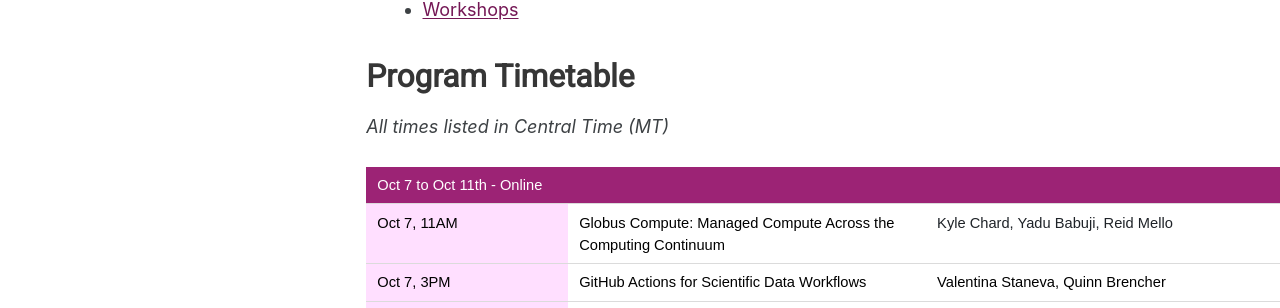
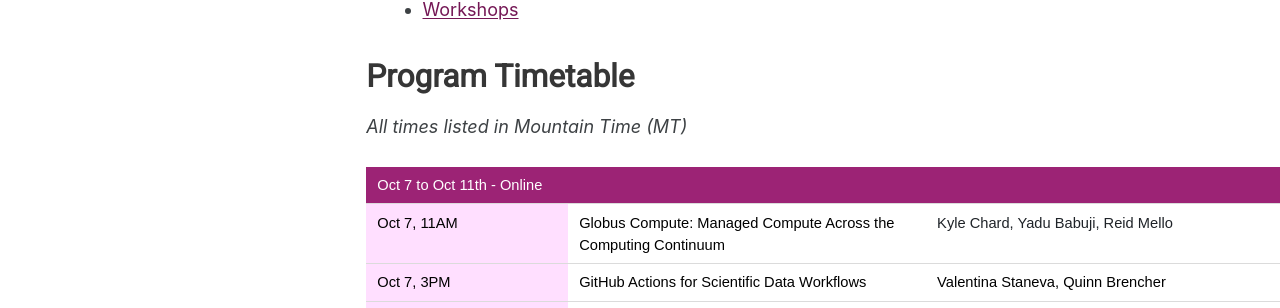
Before and after one commit to USRSE/usrse24, a Jekyll site: the page built from pages/program/program.md, in a window 1280 px wide and 900 px high. Shown: the part 440-748 px from the top of the window. Built offline with Jekyll 4.4.1, drawn with Linux system fonts in a browser that asks for light colours; a style sheet for code colours, icons or effects is not loaded.

Commit message:
Update program.md

```diff
--- a/pages/program/program.md
+++ b/pages/program/program.md
@@ -812,7 +812,7 @@
  <!--START OF OUTPUT FROM EXCEL PUBLISH AS WEB PAGE WIZARD -->
  <!----------------------------->
 
- <i>All times listed in Central Time (MT) </i><br><br>
+ <i>All times listed in Mountain Time (MT) </i><br><br>
 
  <div id="program_15106" align=center x:publishsource="Excel">
 
```
